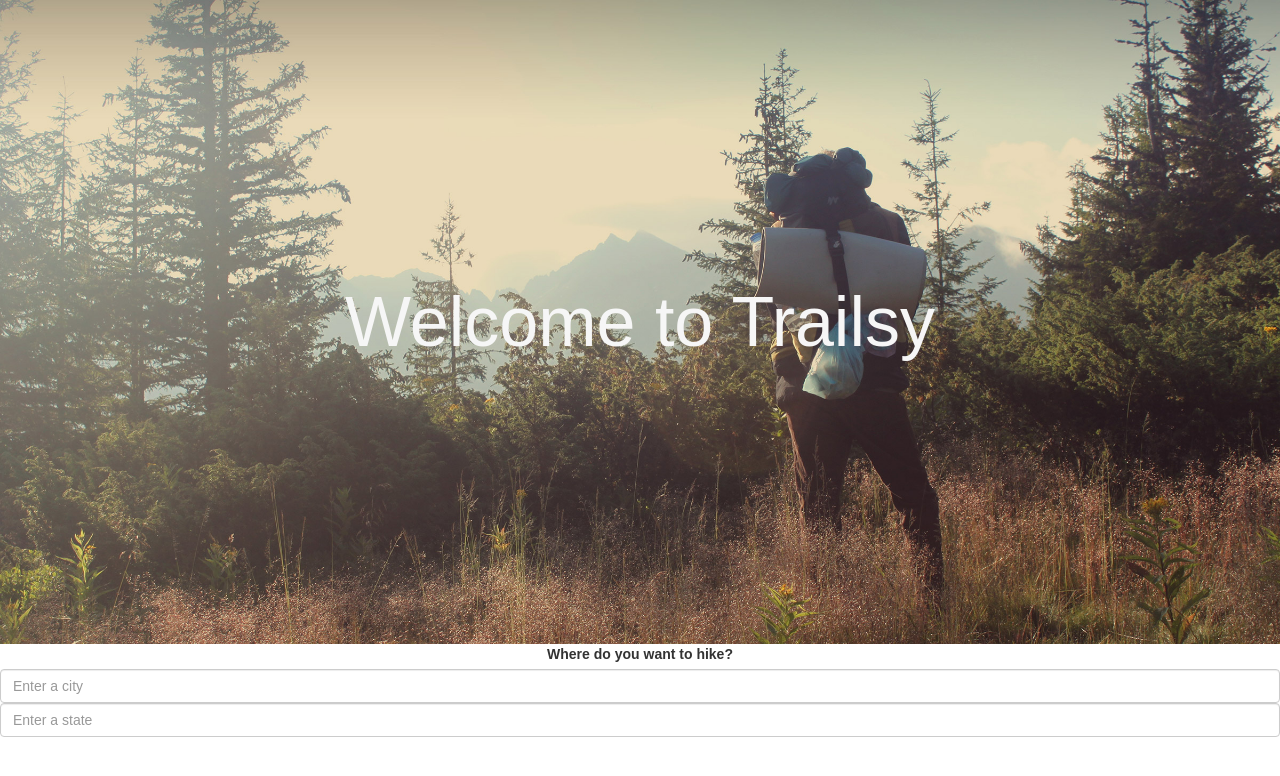
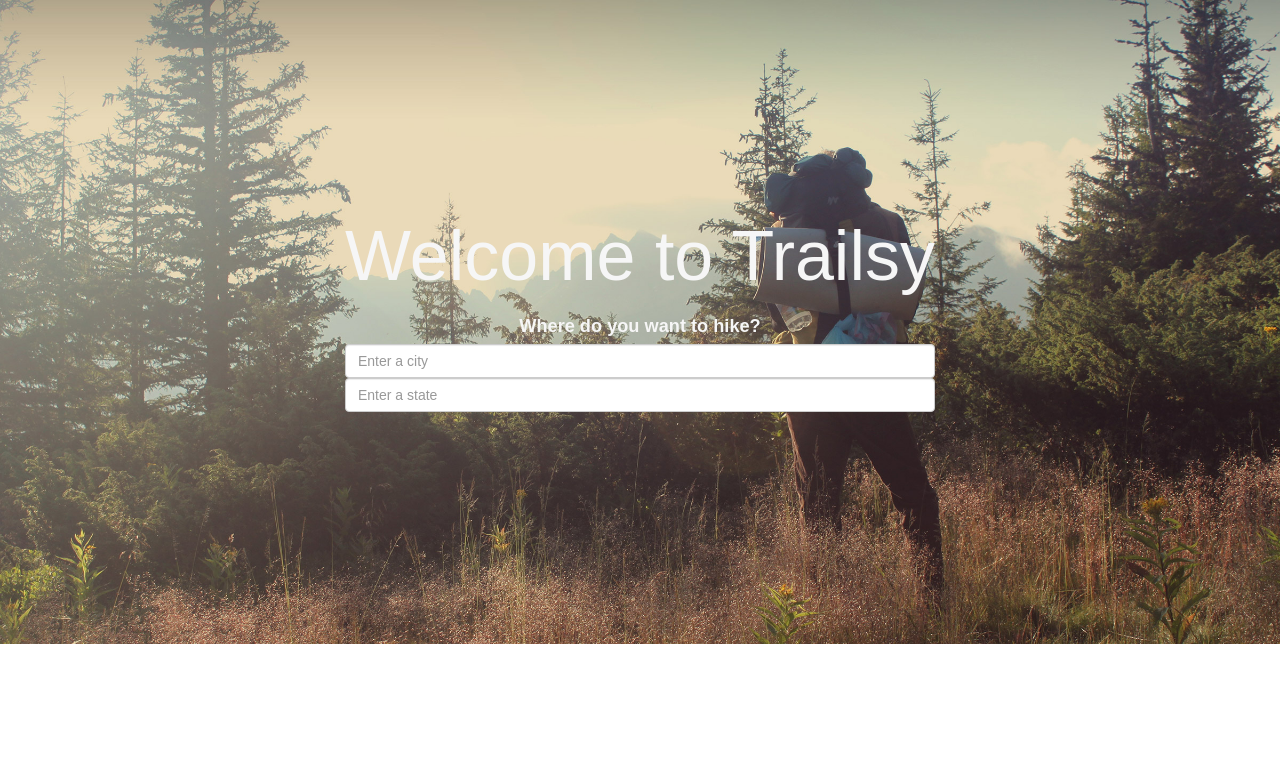
Before and after one commit to edsztukowski/traily, a React (Create React App) app: page / in a window 1280 px wide. Shown: the top 776 px of the page. Built offline with nearby package versions, Linux system fonts and the light colour scheme; no server answers.

Commit message:
placed search within jumbotron and updated some styling

```diff
--- a/src/App.css
+++ b/src/App.css
@@ -12,10 +12,18 @@
 }
 
 .jumbo h1 {
-  position: absolute;
   font-size: 5em;
   color: #f6f6f6;
   margin: 0;
+}
+
+.search-container {
+  position: absolute;
+}
+.search-bar label {
+  color: #f6f6f6;
+  font-size: 1.3em;
+  margin-top: 1em;
 }
 
 .jumbo img {
--- a/src/Home.js
+++ b/src/Home.js
@@ -47,8 +47,9 @@
         jumboText='Welcome to Trailsy'
         jumboImage={require('./images/traily-jumbo.jpeg')}
         altTag='Hiking in the forest'
-      />
-      <Search  />
+      >
+        <Search />
+      </Jumbotron>
       <TrailList trailData={this.state.trailData} />
     </div>
   )
--- a/src/Jumbotron.js
+++ b/src/Jumbotron.js
@@ -1,11 +1,15 @@
 var React = require('react');
 var PropTypes = require('prop-types');
+var Search = require('./Search');
 
 function Jumbotron(props) {
   return (
     <div className="jumbo">
       <img src={props.jumboImage} alt={props.altTag} />
-      <h1>{props.jumboText}</h1>
+      <div className="search-container">
+        <h1>{props.jumboText}</h1>
+        {props.children}
+      </div>
     </div>
   )
 }
--- a/src/TrailList.js
+++ b/src/TrailList.js
@@ -11,9 +11,6 @@
                 var txt = document.createElement("textarea");
                 txt.innerHTML = html;
                 return txt.value;
-            }
-            function replaceLineBreaksWithHTML(string) {
-              return string !== undefined ? string.replace(/\n/g, '<br/>') : "";
             }
             if (index < 15) {
               return (
```
